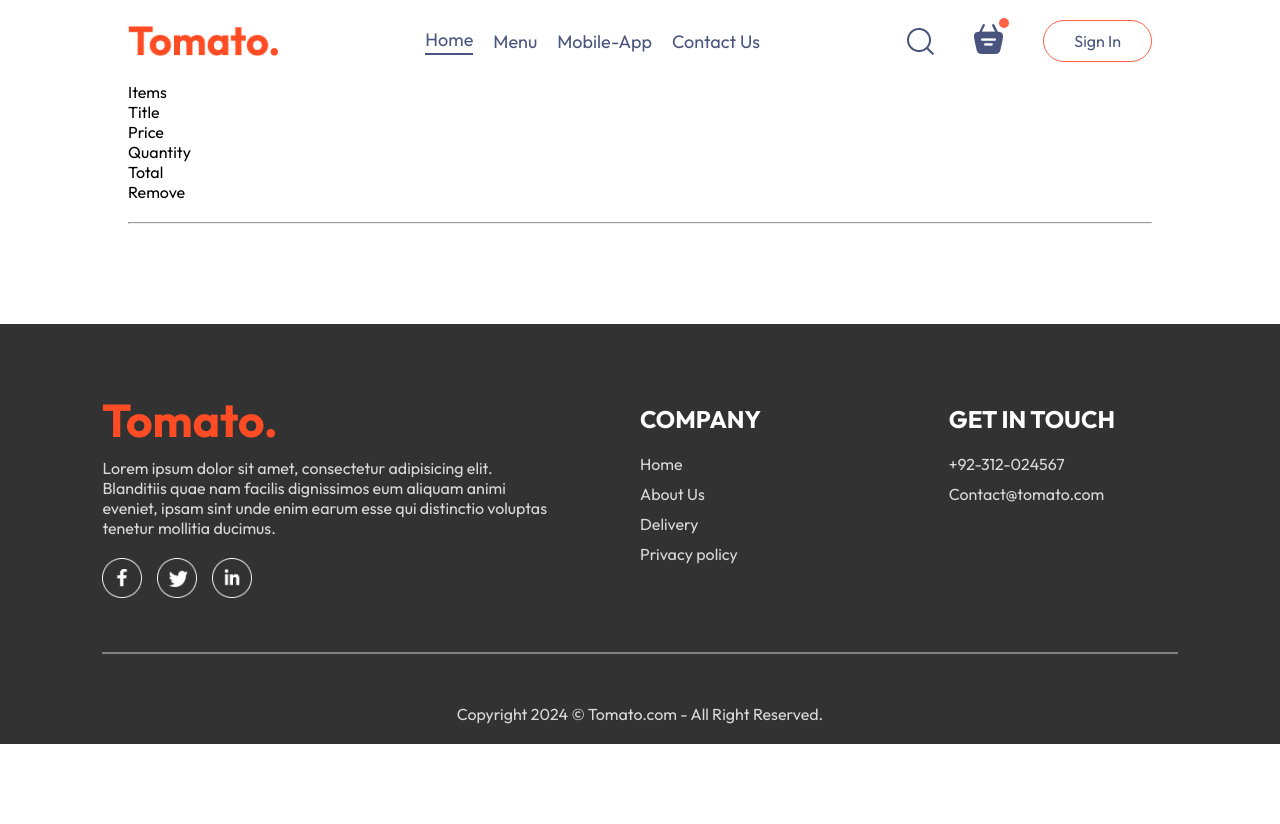
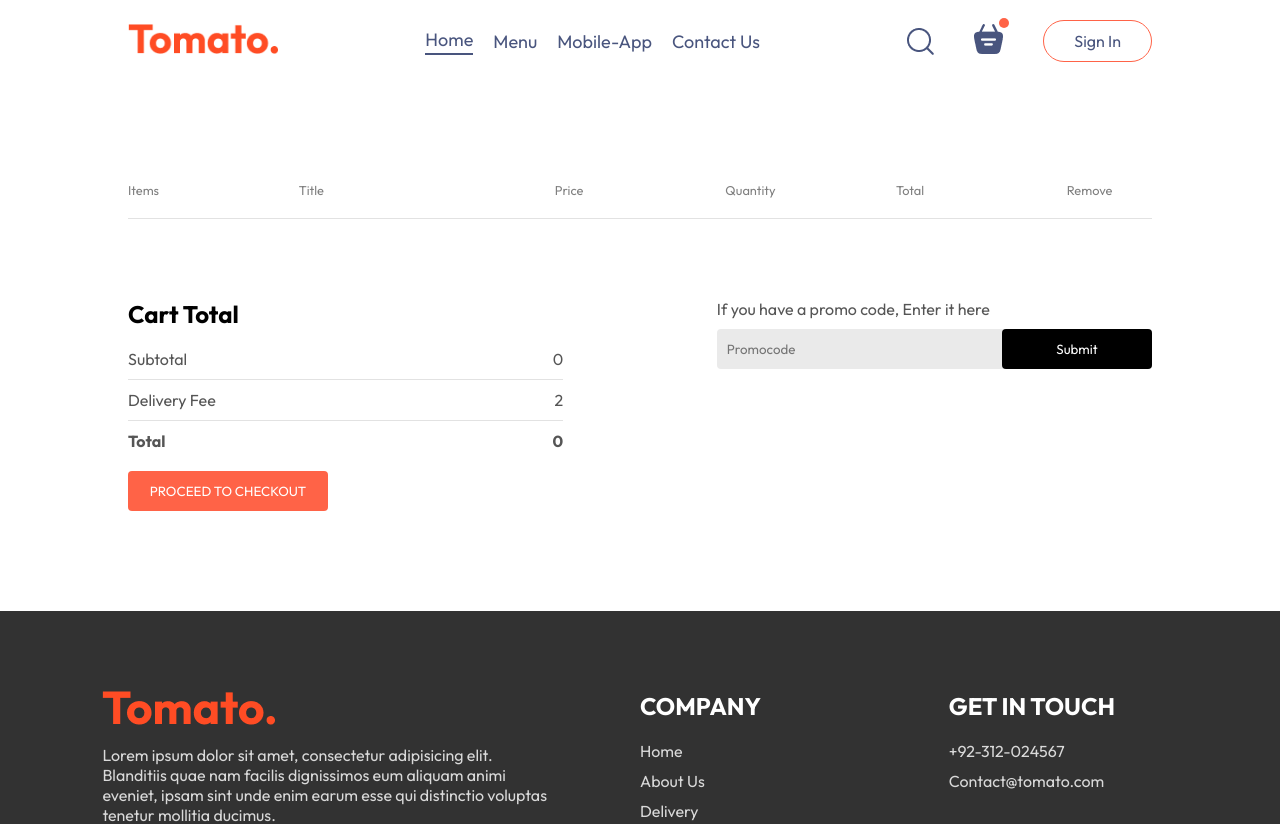
Before and after one commit to M-Muiz/Full_Stack-Food-App, a React (Vite) app in the folder frontend/: page /cart in a window 1280 px wide. Shown: the top 824 px of the page. Before the commit the page ends 800 px from the top, so only its background shows below. Built offline with nearby package versions, Linux system fonts and the light colour scheme.

Commit message:
complete cart page

```diff
--- a/frontend/src/components/Navbar/Navbar.jsx
+++ b/frontend/src/components/Navbar/Navbar.jsx
@@ -9,7 +9,9 @@
 
     return (
         <div className="navbar">
-            <img src={assets.logo} alt="" className="logo" />
+            <Link to="/">
+                <img src={assets.logo} alt="" className="logo" />
+            </Link>
             <ul className="navbar-menu">
                 <Link to="/" onClick={() => setMenu("home")} className={menu === "home" ? "active" : ""}>Home</Link>
                 <a href="#explore-menu" onClick={() => setMenu("menu")} className={menu === "menu" ? "active" : ""}>Menu</a>
@@ -19,9 +21,9 @@
             <div className="navbar-right">
                 <img src={assets.search_icon} alt="navbar-icon" />
                 <div className="navbar-search-icon">
-                   <Link to="/cart">
-                    <img src={assets.basket_icon} alt="basket" />
-                   </Link>
+                    <Link to="/cart">
+                        <img src={assets.basket_icon} alt="basket" />
+                    </Link>
                     <div className="dot"></div>
                 </div>
                 <button onClick={() => setShowLogin(true)}>Sign In</button>
--- a/frontend/src/pages/Cart/Cart.css
+++ b/frontend/src/pages/Cart/Cart.css
@@ -0,0 +1,99 @@
+.cart {
+    margin-top: 100px;
+}
+
+.cart-items-title {
+    display: grid;
+    grid-template-columns: 1fr 1.5fr 1fr 1fr 1fr 0.5fr;
+    align-items: center;
+    color: grey;
+    font-size: max(1vw, 12px);
+}
+
+.cart-items-item {
+    margin: 10px 0px;
+    color: black;
+}
+
+.cart-items-item img {
+    width: 50px;
+}
+
+.cart hr {
+    height: 1px;
+    background-color: #e2e2e2;
+    border: none;
+}
+
+.cross {
+    cursor: pointer;
+}
+
+.cart-bottom {
+    margin-top: 80px;
+    display: flex;
+    justify-content: space-between;
+    gap: max(12vw, 20px);
+}
+
+.cart-total {
+    flex: 1;
+    display: flex;
+    flex-direction: column;
+    gap: 20px;
+}
+
+.cart-total-details {
+    display: flex;
+    justify-content: space-between;
+    color: #555;
+}
+
+.cart-total hr {
+    margin: 10px 0px;
+}
+
+.cart-total button {
+    border: none;
+    color: white;
+    background-color: tomato;
+    width: max(15vw, 200px);
+    padding: 12px 0px;
+    cursor: pointer;
+    border-radius: 4px;
+}
+
+.cart-promocode {
+    flex: 1;
+
+}
+
+.cart-promocode p {
+    color: #555;
+}
+
+.cart-promocode-input {
+    margin-top: 10px;
+    display: flex;
+    justify-content: space-between;
+    align-items: center;
+    background-color: #eaeaea;
+    border-radius: 4px;
+}
+
+.cart-promocode-input input {
+    background-color: transparent;
+    border: none;
+    outline: none;
+    padding-left: 10px;
+}
+
+.cart-promocode-input button {
+    width: max(10vw, 150px);
+    padding: 12px 5px;
+    background-color: black;
+    border: none;
+    color: white;
+    border-radius: 4px;
+    cursor: pointer;
+}
--- a/frontend/src/pages/Cart/Cart.jsx
+++ b/frontend/src/pages/Cart/Cart.jsx
@@ -3,7 +3,7 @@
 import { StoreContext } from '../../context/StoreContext'
 const Cart = () => {
 
-  const {cartItem, food_list, removeFromCrt } = useContext(StoreContext);
+  const { cartItem, food_list, removeFromCart } = useContext(StoreContext);
 
   return (
     <div className='cart'>
@@ -16,9 +16,59 @@
           <p>Total</p>
           <p>Remove</p>
         </div>
-<br />
-<hr />
+        <br />
+        <hr />
+        {food_list.map((item, ind) => {
+          if (cartItem[item._id] > 0) {
+            return (
+              <>
+                <div className="cart-items-title cart-items-item">
+                  <img src={item.image} alt="item" />
+                  <p>{item.name}</p>
+                  <p>${item.price}</p>
+                  <p>{cartItem[item._id]}</p>
+                  <p>${item.price * cartItem[item._id]}</p>
+                  <p className='cross' onClick={() => removeFromCart(item._id)}>X</p>
+                </div>
+                <hr />
+              </>
+            )
+          }
+        })}
       </div>
+
+      <div className="cart-bottom">
+        <div className="cart-total">
+          <h2>Cart Total</h2>
+          <div>
+            <div className="cart-total-details">
+              <p>Subtotal</p>
+              <p>{0}</p>
+            </div>
+            <hr />
+            <div className="cart-total-details">
+              <p>Delivery Fee</p>
+              <p>{2}</p>
+            </div>
+            <hr />
+            <div className="cart-total-details">
+              <b>Total</b>
+              <b>{0}</b>
+            </div>
+          </div>
+          <button>PROCEED TO CHECKOUT</button>
+        </div>
+        <div className="cart-promocode">
+          <div>
+            <p>If you have a promo code, Enter it here</p>
+            <div className="cart-promocode-input">
+<input type="text" placeholder='Promocode' />
+<button>Submit</button>
+            </div>
+          </div>
+        </div>
+      </div>
+
     </div>
   )
 }
```
